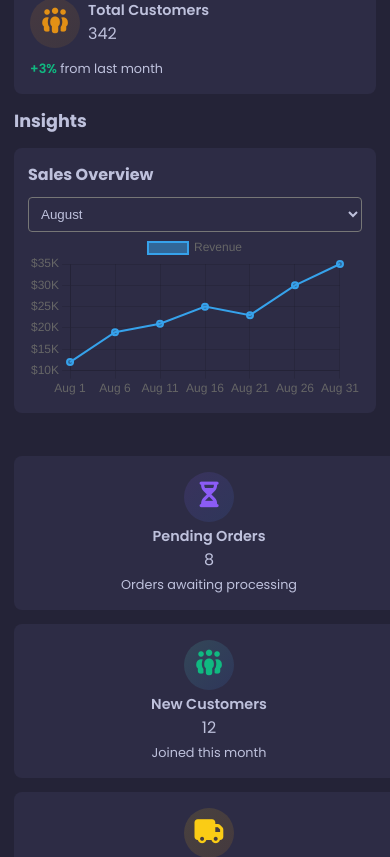
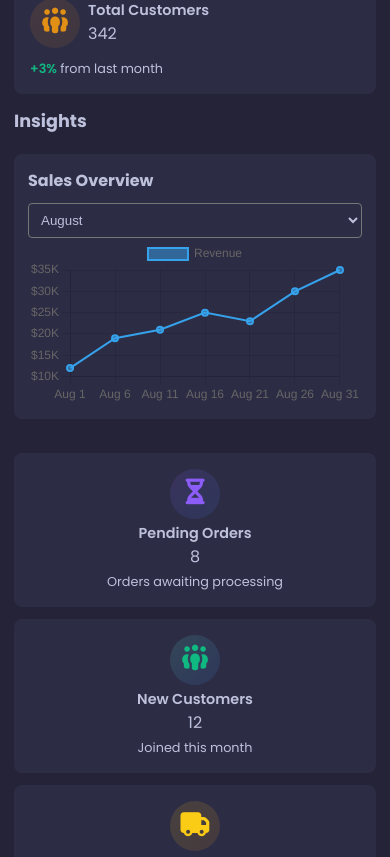
Before and after one commit to Real-mahmoud/Product-Management-Dashboard, a plain HTML site: page index.html in a window 390 px wide. Shown: the part 564-1421 px from the top of the page. Drawn offline with nearby package versions, Linux system fonts and the light colour scheme; some packages are replaced by stand-ins of ours; a script that the page names is missing.

Commit message:
fix: widen sidebar, grid-based chart/insights layout, responsive table columns

```diff
--- a/css/style.css
+++ b/css/style.css
@@ -136,6 +136,16 @@ ul {
     display: flex;
     align-items: center;
     gap:var(--gap);
+    min-width: 0;
+}
+.product-name-img-container h4 {
+    white-space: nowrap;
+    overflow: hidden;
+    text-overflow: ellipsis;
+    min-width: 0;
+}
+.product-img {
+    flex-shrink: 0;
 }
 /* ------------------------------ */
 
@@ -143,7 +153,7 @@ body {
     font-family: var(--font-type);
     background-color: var(--main-bg);
     display: flex;
-    margin-left: 250px;
+    margin-left: 280px;
 }
 
 /* sidebar */
@@ -151,7 +161,7 @@ body {
     position: fixed;
     top: 0;
     left: 0;
-    width: 250px;
+    width: 280px;
     height: 100vh;
     background-color: var(--sidebar-bg);
     display: flex;
@@ -178,7 +188,7 @@ body {
 .sidebar .logo::after {
     content: '';
     position: absolute;
-    width: 250px;
+    width: 280px;
     height: 2px;
     background-color: var(--light-blue-3);
     left: -18px;
@@ -204,7 +214,7 @@ body {
 .sidebar .logout::before {
     content: '';
     position: absolute;
-    width: 250px;
+    width: 280px;
     height: 2px;
     background-color: var(--light-blue-3);
     left: -18px;
@@ -350,24 +360,26 @@ header .profile p {
 
 /* chart-insights  */
 .chart-insights {
-    display: flex;
-    flex-wrap: wrap;
+    display: grid;
+    grid-template-columns: minmax(0, 1fr) minmax(0, 1fr);
+    gap: 20px;
+    padding: 20px;
 }
 
 .section-title {
-    width: 100%;
-    margin: 20px 20px 0;
+    grid-column: 1 / -1;
+    margin: 0;
     color: var(--light-blue-1);
 }
 
 /* canvas  */
 .chart {
-    margin: 20px;
+    margin: 0;
     padding: 20px;
     background-color: var(--elevation-2);
     border-radius: var(--radius);
     width: 100%;
-    max-width: 700px;
+    max-width: none;
     max-height: 400px;
     transition: all 0.3s ease-in-out;
 }
@@ -392,13 +404,12 @@ header .profile p {
 /* insights  */
 
 .insights {
-    flex: 1;
-    min-width: 320px;
-    margin: 15px;
+    margin: 0;
+    min-width: 0;
 }
 .insights-cards{
     display: grid;
-    grid-template-columns: repeat(auto-fit, minmax(200px, 1fr));
+    grid-template-columns: repeat(2, 1fr);
     gap: 14px;
     margin-top: 14px;
 
@@ -409,16 +420,19 @@ header .profile p {
 }
 .insights .statistic-card {
     width: 100%;
+    max-width: 100%;
+    min-width: 0;
     justify-content: center;
     align-items: center;
     margin-left: 0;
 }
+.insights .statistic-card .card-title {
+    flex-direction: column;
+    text-align: center;
+    min-width: 0;
+}
 .insights .statistic-card>p {
     margin-top: 4px;
-}
-.insights .statistic-card .card-title{
-    flex-direction: column;
-    text-align: center;
 }
 .insights .statistic-card .card-title i {
     margin: 0 0 4px 0;
@@ -559,9 +573,18 @@ header .profile p {
     display: flex;
     align-items: center;
     gap: 12px;
+    min-width: 0;
+}
+
+.customer-name-container h4 {
+    white-space: nowrap;
+    overflow: hidden;
+    text-overflow: ellipsis;
+    min-width: 0;
 }
 
 .customer-avatar {
+    flex-shrink: 0;
     display: flex;
     align-items: center;
     justify-content: center;
@@ -1059,11 +1082,11 @@ header .profile p {
 
 @media (max-width: 1100px) {
     body {
-        margin-left: 210px;
+        margin-left: 240px;
     }
 
     .sidebar {
-        width: 210px;
+        width: 240px;
     }
 
     .sidebar .logo h2 {
@@ -1075,15 +1098,19 @@ header .profile p {
     }
 
     .sidebar .logo::after {
-        width: 210px;
+        width: 240px;
     }
 
     .sidebar .logout::before {
-        width: 210px;
+        width: 240px;
     }
 
     .statistics {
         grid-template-columns: repeat(2, 1fr);
+    }
+
+    .chart-insights {
+        grid-template-columns: 1fr;
     }
 }
 
@@ -1140,15 +1167,7 @@ header .profile p {
     }
 
     .chart-insights {
-        flex-direction: column;
-    }
-
-    .chart {
-        max-width: none;
-    }
-
-    .insights {
-        margin: 15px 20px;
+        grid-template-columns: 1fr;
     }
 
     .insights .statistic-card {
@@ -1198,12 +1217,12 @@ header .profile p {
     }
 
     .chart {
-        margin: 16px;
-        width: calc(100% - 32px);
+        margin: 0;
+        width: 100%;
     }
 
     .insights {
-        margin: 15px 16px;
+        margin: 0;
         min-width: 0;
     }
 
@@ -1277,14 +1296,18 @@ header .profile p {
     }
 
     .section-title {
-        margin: 14px 14px 0;
+        margin: 0;
         font-size: 1.1rem;
     }
 
+    .chart-insights {
+        padding: 14px;
+    }
+
     .chart {
-        margin: 14px;
+        margin: 0;
         padding: 14px;
-        width: calc(100% - 28px);
+        width: 100%;
         max-height: none;
     }
 
@@ -1300,11 +1323,17 @@ header .profile p {
     }
 
     .insights {
-        margin: 15px 14px;
+        margin: 0;
+        min-width: 0;
     }
 
     .insights-cards {
         grid-template-columns: 1fr;
+        gap: 12px;
+    }
+
+    .insights .statistic-card {
+        padding: 16px;
     }
 
     .recent-products {
```
